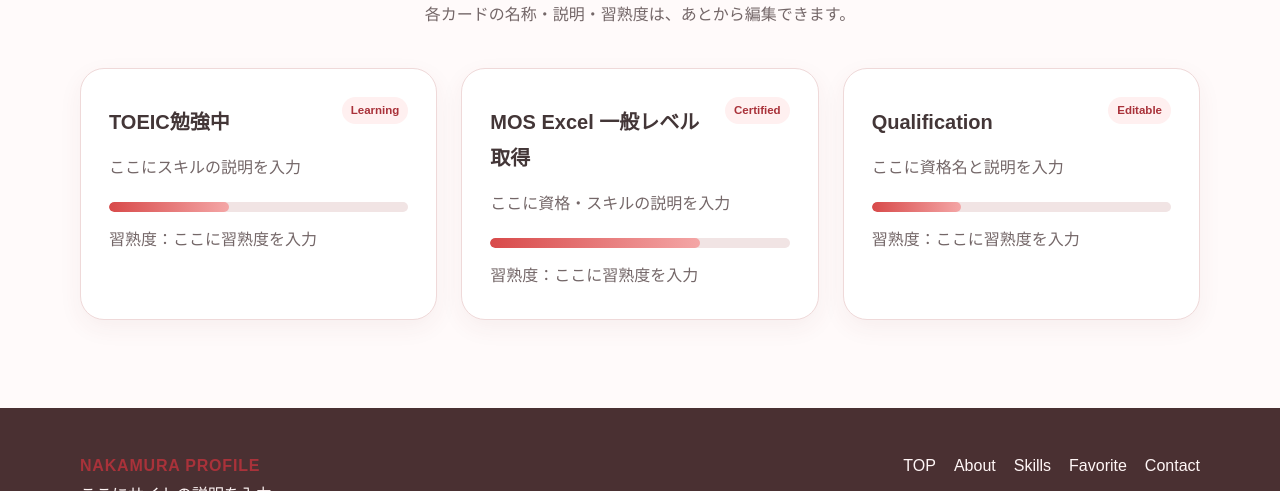
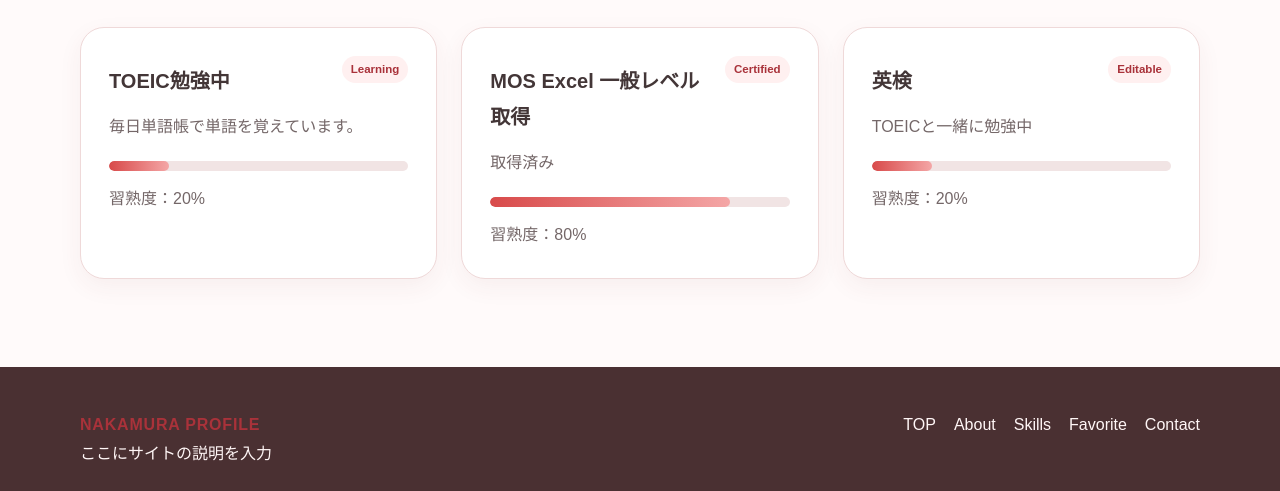
Before and after one commit to NakamuraHiroto/about-me, a plain HTML site: page skills.html in a window 1280 px wide. Shown: the part 700-1191 px from the top of the page. Drawn offline with Linux system fonts and the light colour scheme.

Commit message:
スキル

```diff
--- a/skills.html
+++ b/skills.html
@@ -43,7 +43,7 @@
         <div>
           <p class="section-heading__label">Skills</p>
           <h1 class="page-hero__title">スキル・資格</h1>
-          <p class="page-hero__text">ここにスキルページの紹介文を入力</p>
+          <p class="page-hero__text">英語マスターに俺はなる！！</p>
         </div>
         <img class="page-hero__image" src="img/skills.svg" alt="学習と成長を表すイラスト">
       </div>
@@ -54,7 +54,7 @@
         <div class="section-heading fade-in">
           <h2 class="section-heading__title">学習中・取得済みのスキル</h2>
           <p class="section-heading__text">
-            各カードの名称・説明・習熟度は、あとから編集できます。
+
           </p>
         </div>
 
@@ -64,11 +64,11 @@
               <h3 class="card__title">TOEIC勉強中</h3>
               <span class="badge">Learning</span>
             </div>
-            <p class="card__text">ここにスキルの説明を入力</p>
-            <div class="meter" aria-label="習熟度40パーセント">
-              <div class="meter__bar" style="width: 40%"></div>
+            <p class="card__text">毎日単語帳で単語を覚えています。</p>
+            <div class="meter" aria-label="習熟度20パーセント">
+              <div class="meter__bar" style="width: 20%"></div>
             </div>
-            <p class="card__text">習熟度：ここに習熟度を入力</p>
+            <p class="card__text">習熟度：20%</p>
           </article>
 
           <article class="card fade-in">
@@ -76,23 +76,23 @@
               <h3 class="card__title">MOS Excel 一般レベル取得</h3>
               <span class="badge">Certified</span>
             </div>
-            <p class="card__text">ここに資格・スキルの説明を入力</p>
-            <div class="meter" aria-label="習熟度70パーセント">
-              <div class="meter__bar" style="width: 70%"></div>
+            <p class="card__text">取得済み</p>
+            <div class="meter" aria-label="習熟度80パーセント">
+              <div class="meter__bar" style="width: 80%"></div>
             </div>
-            <p class="card__text">習熟度：ここに習熟度を入力</p>
+            <p class="card__text">習熟度：80%</p>
           </article>
 
           <article class="card fade-in">
             <div class="skill-header">
-              <h3 class="card__title">Qualification</h3>
+              <h3 class="card__title">英検</h3>
               <span class="badge">Editable</span>
             </div>
-            <p class="card__text">ここに資格名と説明を入力</p>
-            <div class="meter" aria-label="習熟度30パーセント">
-              <div class="meter__bar" style="width: 30%"></div>
+            <p class="card__text">TOEICと一緒に勉強中</p>
+            <div class="meter" aria-label="習熟度20パーセント">
+              <div class="meter__bar" style="width: 20%"></div>
             </div>
-            <p class="card__text">習熟度：ここに習熟度を入力</p>
+            <p class="card__text">習熟度：20%</p>
           </article>
         </div>
       </div>
```
Also changed, not shown: contact.html (+1 -1 lines), index.html (+1 -1 lines).
